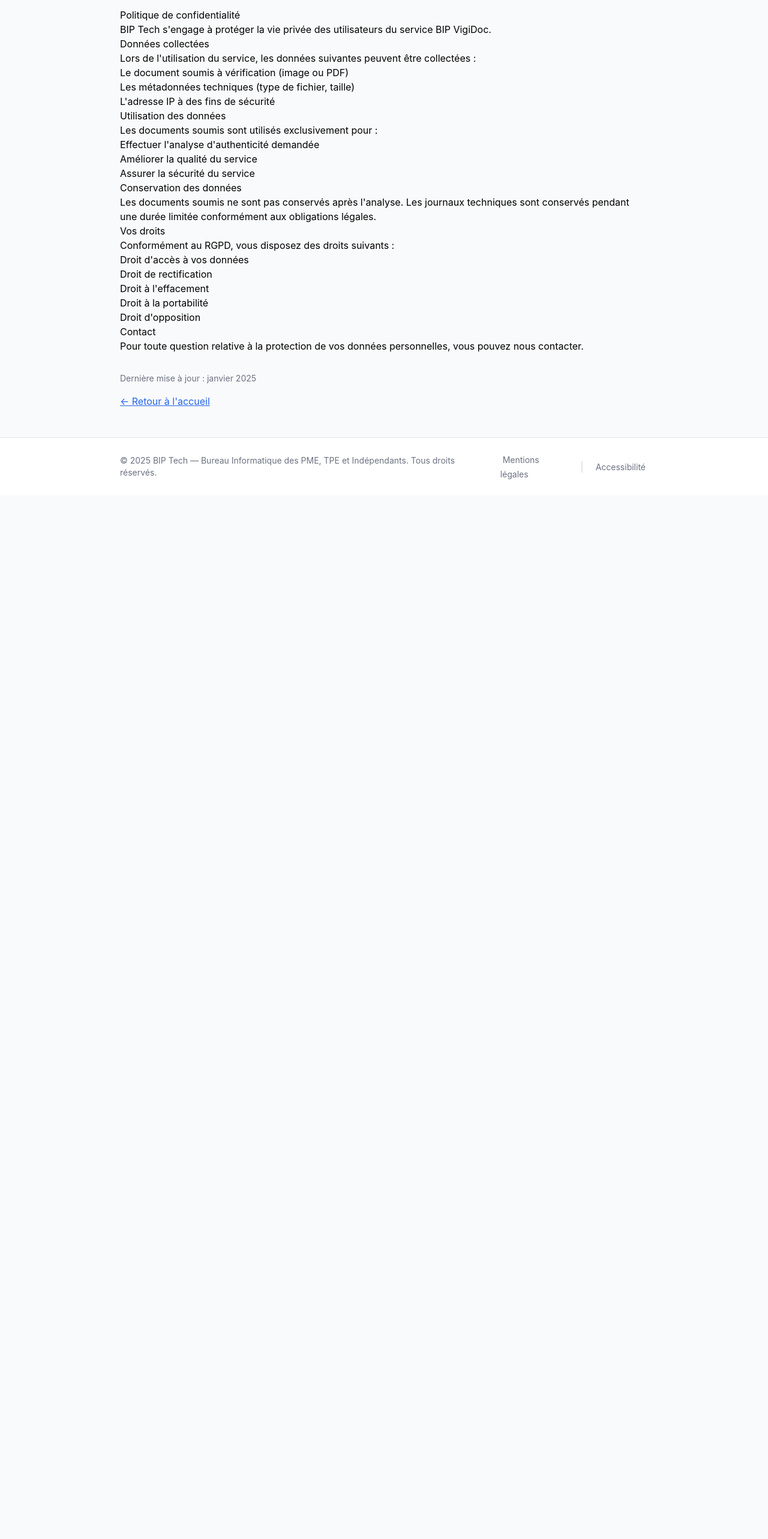
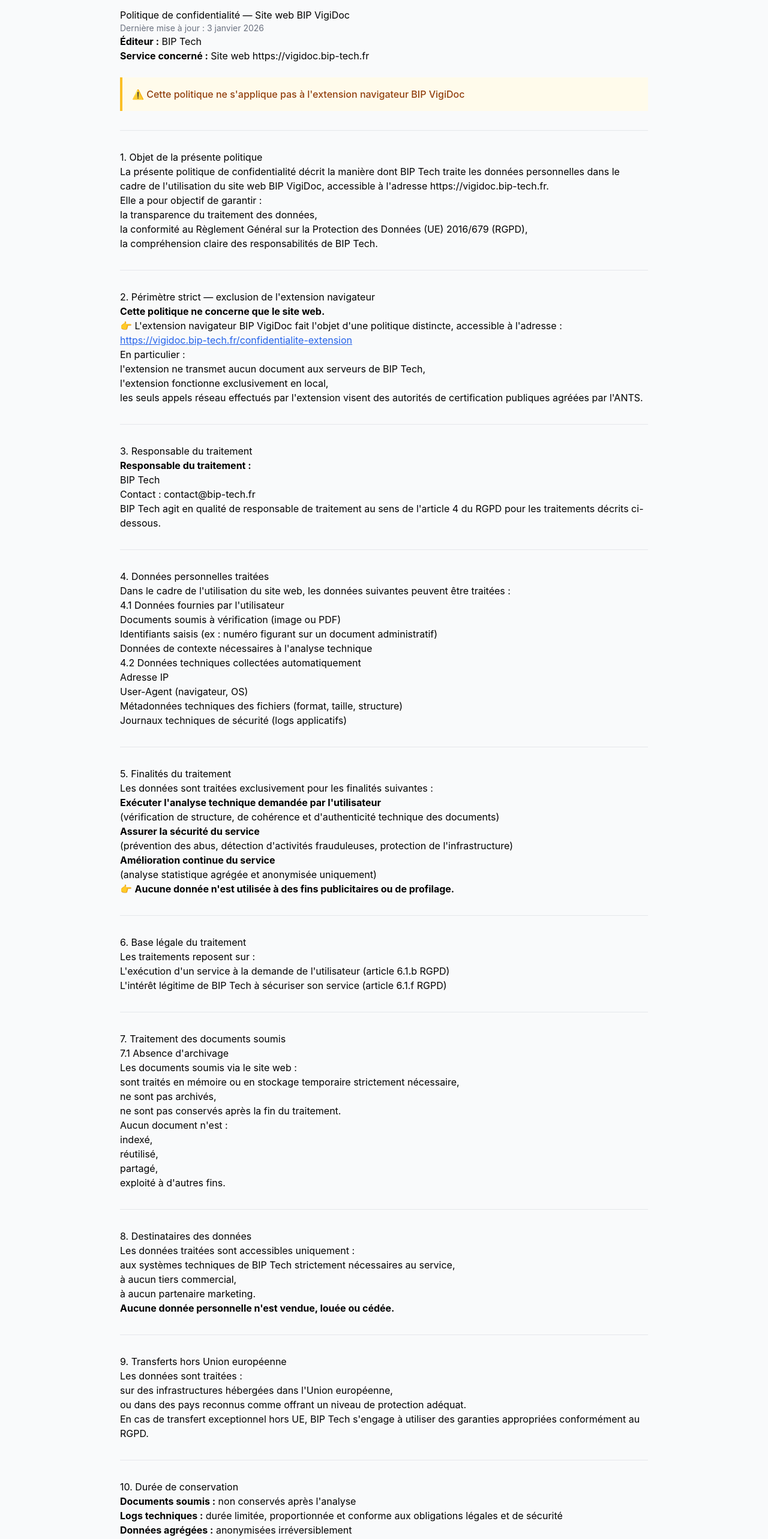
Before and after one commit to ptngaye/bip-vigidoc-web, a Next.js app: page /confidentialite in a window 1280 px wide. Shown: the part 100-2666 px from the top of the page at 60% size. Before the commit the page ends 926 px from the top, so only its background shows below. Built offline with nearby package versions, Linux system fonts and the light colour scheme; no server answers.

Commit message:
docs: mise à jour politique de confidentialité site web

```diff
--- a/src/app/confidentialite/page.tsx
+++ b/src/app/confidentialite/page.tsx
@@ -2,73 +2,244 @@
 import type { Metadata } from 'next';
 
 export const metadata: Metadata = {
-  title: 'Politique de confidentialité - BIP VigiDoc',
-  description: 'Politique de confidentialité du service BIP VigiDoc.',
+  title: 'Politique de confidentialité - Site web BIP VigiDoc',
+  description: 'Politique de confidentialité du site web BIP VigiDoc. Cette politique ne s\'applique pas à l\'extension navigateur.',
 };
 
 export default function ConfidentialitePage() {
   return (
     <main className="mx-auto max-w-[960px] px-6 sm:px-10 py-8 sm:py-12">
       <article className="prose prose-gray max-w-none">
-        <h1>Politique de confidentialité</h1>
+        <h1>Politique de confidentialité — Site web BIP VigiDoc</h1>
 
-        <p className="lead">
-          BIP Tech s&apos;engage à protéger la vie privée des utilisateurs du service BIP VigiDoc.
-        </p>
+        <p className="text-sm text-gray-500">Dernière mise à jour : 3 janvier 2026</p>
+        <p><strong>Éditeur :</strong> BIP Tech</p>
+        <p><strong>Service concerné :</strong> Site web https://vigidoc.bip-tech.fr</p>
 
-        <section aria-labelledby="collecte-title">
-          <h2 id="collecte-title">Données collectées</h2>
+        <div className="bg-amber-50 border-l-4 border-amber-400 p-4 my-6">
+          <p className="text-amber-800 font-medium m-0">
+            ⚠️ Cette politique ne s&apos;applique pas à l&apos;extension navigateur BIP VigiDoc
+          </p>
+        </div>
+
+        <hr className="my-8" />
+
+        <section aria-labelledby="objet-title">
+          <h2 id="objet-title">1. Objet de la présente politique</h2>
           <p>
-            Lors de l&apos;utilisation du service, les données suivantes peuvent être collectées :
+            La présente politique de confidentialité décrit la manière dont BIP Tech traite les données
+            personnelles dans le cadre de l&apos;utilisation du site web BIP VigiDoc, accessible à l&apos;adresse
+            https://vigidoc.bip-tech.fr.
           </p>
+          <p>Elle a pour objectif de garantir :</p>
           <ul>
-            <li>Le document soumis à vérification (image ou PDF)</li>
-            <li>Les métadonnées techniques (type de fichier, taille)</li>
-            <li>L&apos;adresse IP à des fins de sécurité</li>
+            <li>la transparence du traitement des données,</li>
+            <li>la conformité au Règlement Général sur la Protection des Données (UE) 2016/679 (RGPD),</li>
+            <li>la compréhension claire des responsabilités de BIP Tech.</li>
           </ul>
         </section>
 
-        <section aria-labelledby="utilisation-title">
-          <h2 id="utilisation-title">Utilisation des données</h2>
-          <p>Les documents soumis sont utilisés exclusivement pour :</p>
+        <hr className="my-8" />
+
+        <section aria-labelledby="perimetre-title">
+          <h2 id="perimetre-title">2. Périmètre strict — exclusion de l&apos;extension navigateur</h2>
+          <p><strong>Cette politique ne concerne que le site web.</strong></p>
+          <p>
+            👉 L&apos;extension navigateur BIP VigiDoc fait l&apos;objet d&apos;une politique distincte, accessible à l&apos;adresse :<br />
+            <Link href="/confidentialite-extension" className="text-primary-600 hover:text-primary-700 underline">
+              https://vigidoc.bip-tech.fr/confidentialite-extension
+            </Link>
+          </p>
+          <p>En particulier :</p>
           <ul>
-            <li>Effectuer l&apos;analyse d&apos;authenticité demandée</li>
-            <li>Améliorer la qualité du service</li>
-            <li>Assurer la sécurité du service</li>
+            <li>l&apos;extension ne transmet aucun document aux serveurs de BIP Tech,</li>
+            <li>l&apos;extension fonctionne exclusivement en local,</li>
+            <li>les seuls appels réseau effectués par l&apos;extension visent des autorités de certification publiques agréées par l&apos;ANTS.</li>
           </ul>
         </section>
 
-        <section aria-labelledby="conservation-title">
-          <h2 id="conservation-title">Conservation des données</h2>
+        <hr className="my-8" />
+
+        <section aria-labelledby="responsable-title">
+          <h2 id="responsable-title">3. Responsable du traitement</h2>
           <p>
-            Les documents soumis ne sont pas conservés après l&apos;analyse. Les journaux techniques
-            sont conservés pendant une durée limitée conformément aux obligations légales.
+            <strong>Responsable du traitement :</strong><br />
+            BIP Tech<br />
+            Contact : contact@bip-tech.fr
+          </p>
+          <p>
+            BIP Tech agit en qualité de responsable de traitement au sens de l&apos;article 4 du RGPD
+            pour les traitements décrits ci-dessous.
           </p>
         </section>
 
-        <section aria-labelledby="droits-title">
-          <h2 id="droits-title">Vos droits</h2>
-          <p>Conformément au RGPD, vous disposez des droits suivants :</p>
+        <hr className="my-8" />
+
+        <section aria-labelledby="donnees-title">
+          <h2 id="donnees-title">4. Données personnelles traitées</h2>
+          <p>Dans le cadre de l&apos;utilisation du site web, les données suivantes peuvent être traitées :</p>
+
+          <h3>4.1 Données fournies par l&apos;utilisateur</h3>
           <ul>
-            <li>Droit d&apos;accès à vos données</li>
-            <li>Droit de rectification</li>
-            <li>Droit à l&apos;effacement</li>
-            <li>Droit à la portabilité</li>
-            <li>Droit d&apos;opposition</li>
+            <li>Documents soumis à vérification (image ou PDF)</li>
+            <li>Identifiants saisis (ex : numéro figurant sur un document administratif)</li>
+            <li>Données de contexte nécessaires à l&apos;analyse technique</li>
+          </ul>
+
+          <h3>4.2 Données techniques collectées automatiquement</h3>
+          <ul>
+            <li>Adresse IP</li>
+            <li>User-Agent (navigateur, OS)</li>
+            <li>Métadonnées techniques des fichiers (format, taille, structure)</li>
+            <li>Journaux techniques de sécurité (logs applicatifs)</li>
           </ul>
         </section>
 
-        <section aria-labelledby="contact-title">
-          <h2 id="contact-title">Contact</h2>
+        <hr className="my-8" />
+
+        <section aria-labelledby="finalites-title">
+          <h2 id="finalites-title">5. Finalités du traitement</h2>
+          <p>Les données sont traitées exclusivement pour les finalités suivantes :</p>
+          <ol>
+            <li>
+              <strong>Exécuter l&apos;analyse technique demandée par l&apos;utilisateur</strong><br />
+              (vérification de structure, de cohérence et d&apos;authenticité technique des documents)
+            </li>
+            <li>
+              <strong>Assurer la sécurité du service</strong><br />
+              (prévention des abus, détection d&apos;activités frauduleuses, protection de l&apos;infrastructure)
+            </li>
+            <li>
+              <strong>Amélioration continue du service</strong><br />
+              (analyse statistique agrégée et anonymisée uniquement)
+            </li>
+          </ol>
+          <p>👉 <strong>Aucune donnée n&apos;est utilisée à des fins publicitaires ou de profilage.</strong></p>
+        </section>
+
+        <hr className="my-8" />
+
+        <section aria-labelledby="base-legale-title">
+          <h2 id="base-legale-title">6. Base légale du traitement</h2>
+          <p>Les traitements reposent sur :</p>
+          <ul>
+            <li>L&apos;exécution d&apos;un service à la demande de l&apos;utilisateur (article 6.1.b RGPD)</li>
+            <li>L&apos;intérêt légitime de BIP Tech à sécuriser son service (article 6.1.f RGPD)</li>
+          </ul>
+        </section>
+
+        <hr className="my-8" />
+
+        <section aria-labelledby="documents-title">
+          <h2 id="documents-title">7. Traitement des documents soumis</h2>
+
+          <h3>7.1 Absence d&apos;archivage</h3>
+          <p>Les documents soumis via le site web :</p>
+          <ul>
+            <li>sont traités en mémoire ou en stockage temporaire strictement nécessaire,</li>
+            <li>ne sont pas archivés,</li>
+            <li>ne sont pas conservés après la fin du traitement.</li>
+          </ul>
+          <p>Aucun document n&apos;est :</p>
+          <ul>
+            <li>indexé,</li>
+            <li>réutilisé,</li>
+            <li>partagé,</li>
+            <li>exploité à d&apos;autres fins.</li>
+          </ul>
+        </section>
+
+        <hr className="my-8" />
+
+        <section aria-labelledby="destinataires-title">
+          <h2 id="destinataires-title">8. Destinataires des données</h2>
+          <p>Les données traitées sont accessibles uniquement :</p>
+          <ul>
+            <li>aux systèmes techniques de BIP Tech strictement nécessaires au service,</li>
+            <li>à aucun tiers commercial,</li>
+            <li>à aucun partenaire marketing.</li>
+          </ul>
+          <p><strong>Aucune donnée personnelle n&apos;est vendue, louée ou cédée.</strong></p>
+        </section>
+
+        <hr className="my-8" />
+
+        <section aria-labelledby="transferts-title">
+          <h2 id="transferts-title">9. Transferts hors Union européenne</h2>
+          <p>Les données sont traitées :</p>
+          <ul>
+            <li>sur des infrastructures hébergées dans l&apos;Union européenne,</li>
+            <li>ou dans des pays reconnus comme offrant un niveau de protection adéquat.</li>
+          </ul>
           <p>
-            Pour toute question relative à la protection de vos données personnelles, vous pouvez
-            nous contacter.
+            En cas de transfert exceptionnel hors UE, BIP Tech s&apos;engage à utiliser des garanties
+            appropriées conformément au RGPD.
           </p>
         </section>
 
-        <p className="text-sm text-gray-500 mt-8">Dernière mise à jour : janvier 2025</p>
+        <hr className="my-8" />
 
-        <p className="mt-4">
+        <section aria-labelledby="conservation-title">
+          <h2 id="conservation-title">10. Durée de conservation</h2>
+          <ul>
+            <li><strong>Documents soumis :</strong> non conservés après l&apos;analyse</li>
+            <li><strong>Logs techniques :</strong> durée limitée, proportionnée et conforme aux obligations légales et de sécurité</li>
+            <li><strong>Données agrégées :</strong> anonymisées irréversiblement</li>
+          </ul>
+        </section>
+
+        <hr className="my-8" />
+
+        <section aria-labelledby="droits-title">
+          <h2 id="droits-title">11. Droits des personnes concernées</h2>
+          <p>Conformément au RGPD, vous disposez des droits suivants :</p>
+          <ul>
+            <li>Droit d&apos;accès</li>
+            <li>Droit de rectification</li>
+            <li>Droit à l&apos;effacement</li>
+            <li>Droit à la limitation du traitement</li>
+            <li>Droit d&apos;opposition</li>
+            <li>Droit à la portabilité (le cas échéant)</li>
+          </ul>
+          <p>
+            Vous pouvez exercer vos droits en contactant :<br />
+            <a href="mailto:contact@bip-tech.fr" className="text-primary-600 hover:text-primary-700 underline">
+              contact@bip-tech.fr
+            </a>
+          </p>
+          <p>Une réponse vous sera apportée dans les délais légaux.</p>
+        </section>
+
+        <hr className="my-8" />
+
+        <section aria-labelledby="securite-title">
+          <h2 id="securite-title">12. Sécurité</h2>
+          <p>
+            BIP Tech met en œuvre des mesures techniques et organisationnelles appropriées afin de
+            garantir un niveau de sécurité adapté au risque, notamment :
+          </p>
+          <ul>
+            <li>isolation des traitements,</li>
+            <li>limitation des accès,</li>
+            <li>journalisation de sécurité,</li>
+            <li>durcissement de l&apos;infrastructure.</li>
+          </ul>
+        </section>
+
+        <hr className="my-8" />
+
+        <section aria-labelledby="evolution-title">
+          <h2 id="evolution-title">13. Évolution de la politique</h2>
+          <p>
+            BIP Tech se réserve le droit de modifier la présente politique afin de l&apos;adapter à
+            l&apos;évolution du service ou du cadre légal.
+          </p>
+          <p>
+            La version applicable est celle publiée sur le site à la date de consultation.
+          </p>
+        </section>
+
+        <p className="mt-8">
           <Link href="/" className="text-primary-600 hover:text-primary-700 underline">
             ← Retour à l&apos;accueil
           </Link>
```
